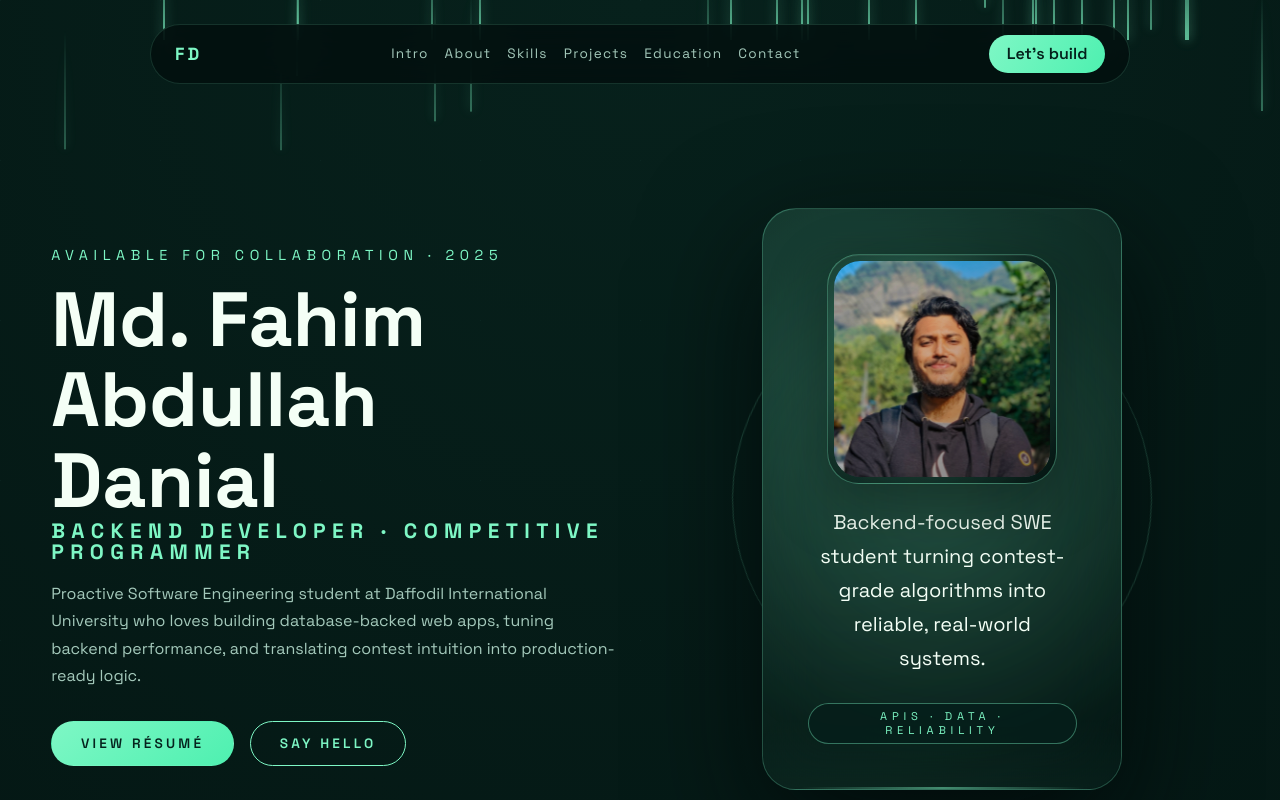
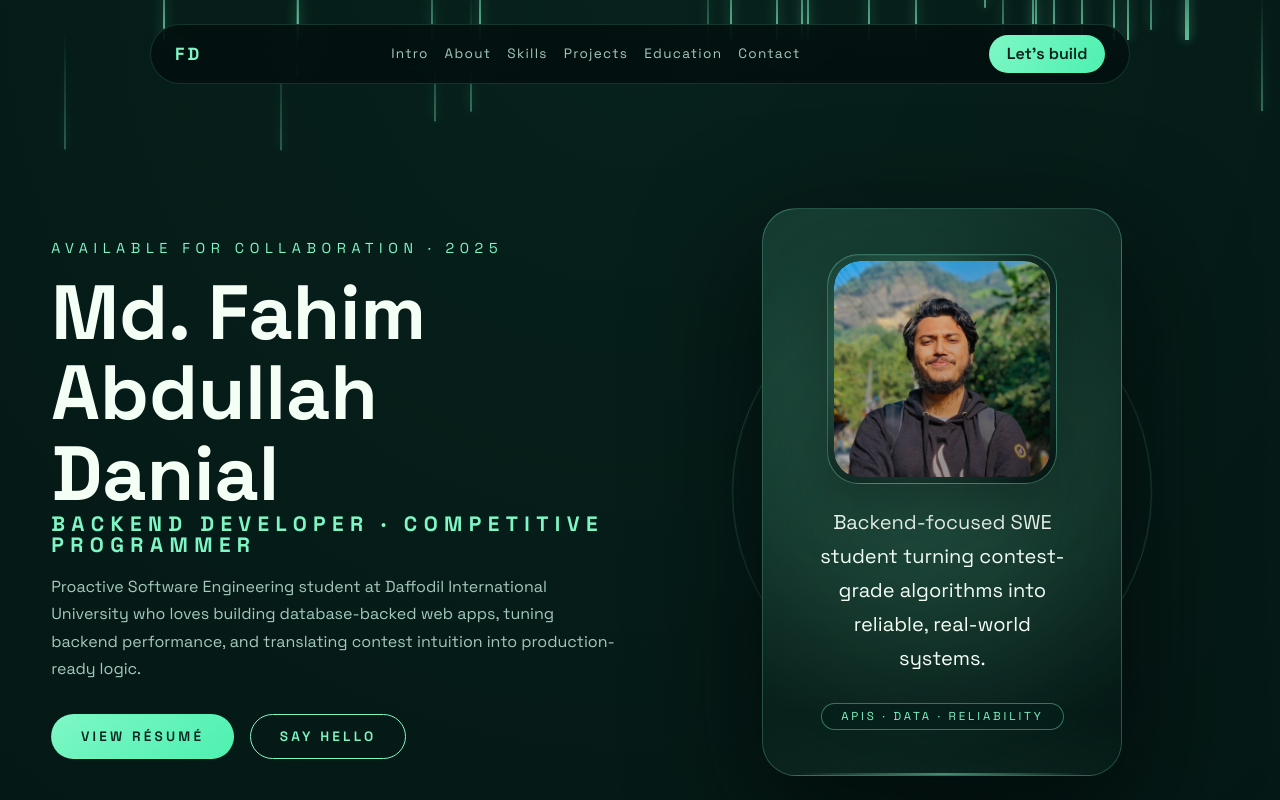
Before and after one commit to fahim-danial/Portfolio, a React (Vite) app: page / in a window 1280 px wide. Shown: the top 800 px of the page. Built offline with nearby package versions, Linux system fonts and the light colour scheme; a web font is replaced by a local one.

Commit message:
Keep meta on one line and smooth portrait

```diff
--- a/src/styles/index.css
+++ b/src/styles/index.css
@@ -335,6 +335,9 @@ main {
 
 .hero-core-meta-pill {
   margin-top: 0.35rem;
+  white-space: nowrap;
+  letter-spacing: 0.18rem;
+  font-size: 0.72rem;
 }
 
 .hero-photo {
@@ -364,19 +367,17 @@ main {
   display: block;
   border-radius: inherit;
   image-rendering: auto;
-  transform: translateZ(0) scale(1.06);
+  transform: scale(1);
   transform-origin: 50% 30%;
-  will-change: transform;
   transition: transform 520ms cubic-bezier(0.2, 0.8, 0.2, 1);
-  backface-visibility: hidden;
 }
 
 .hero-photo-frame:hover .hero-photo-img {
-  transform: translateZ(0) scale(1.22);
+  transform: scale(1.1);
 }
 
 .hero-photo-frame:hover {
-  transform: translateZ(0) scale(1.12);
+  transform: translateZ(0) scale(1.06);
   z-index: 2;
 }
 
```
